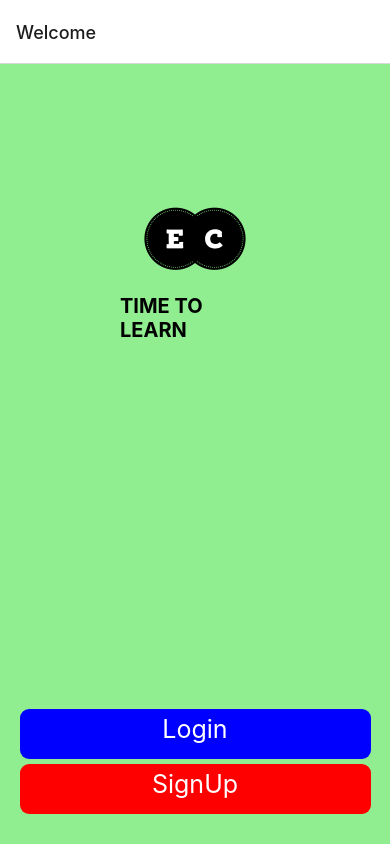
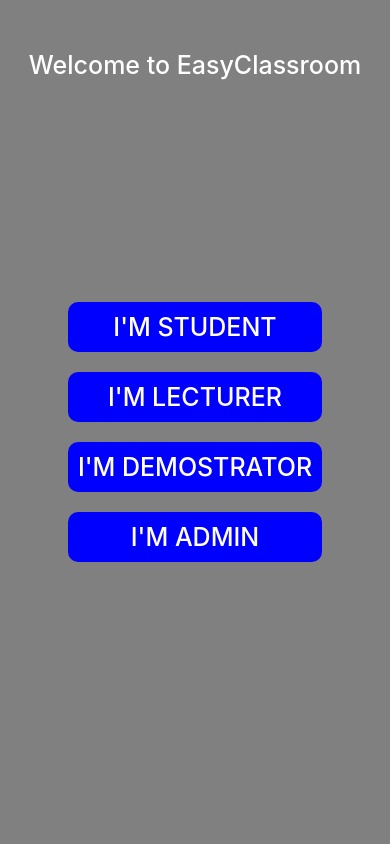
Before and after one commit to minshaf998/easyClassroom, a React Native app: screen /Person in a window 390 px wide. Built offline with nearby package versions, Linux system fonts and the light colour scheme.

Commit message:
some changes

```diff
--- a/app/navigation/AuthNavigator.js
+++ b/app/navigation/AuthNavigator.js
@@ -5,20 +5,20 @@ import WelcomeScreen from "../screens/WelcomeScreen";
 import LoginScreen from "../screens/LoginScreen";
 import RegisterScreen from "../screens/RegisterScreen";
 import PersonScreen from "../screens/PersonScreen";
-import StudentDashboardScreen from "../screens/StudentDashboardScreen";
-import LectrerDashboardScreen from "../screens/LecturerDashboardScreen";
-import DemoDashboardScreen from "../screens/DemoDashboardScreen";
-import AdminDashboard from "../screens/AdminDashboardScreen";
+import StudentDashboardScreen from "../screens/Student/StudentDashboardScreen";
+import LectrerDashboardScreen from "../screens/Lecture/LecturerDashboardScreen";
+import DemoDashboardScreen from "../screens/Demo/DemoDashboardScreen";
+import AdminDashboard from "../screens/Admin/AdminDashboardScreen";
 import SignUp from "../screens/SignUpScreen";
 
 const Stack = createStackNavigator();
 
 const AuthNavigator = () => (
-  <Stack.Navigator screenOptions={{ headerShown: true }}>
+  <Stack.Navigator screenOptions={{ headerShown: false }}>
     <Stack.Screen name="Welcome" component={WelcomeScreen} />
     <Stack.Screen name="Login" component={LoginScreen} />
     <Stack.Screen name="Register" component={RegisterScreen} />
-    {/* <Stack.Screen name="Person" component={PersonScreen} /> */}
+    <Stack.Screen name="Person" component={PersonScreen} />
     <Stack.Screen name="StudentDashboard" component={StudentDashboardScreen} />
     <Stack.Screen name="LectrereDashboard" component={LectrerDashboardScreen} />
     <Stack.Screen name="DemoDashboard" component={DemoDashboardScreen} />
--- a/app/screens/LoginScreen.js
+++ b/app/screens/LoginScreen.js
@@ -40,7 +40,7 @@ const LoginScreen = ({ navigation }) => {
           <TouchableOpacity
             style={styles.buttonSignup}
             title={"Signup"}
-            onPress={() => navigation.navigate("SignUp")}
+            onPress={() => navigation.navigate("Person")}
             // onPress={this.onpress}
           >
             <Text style={styles.buttontext}>SignUp</Text>
--- a/app/screens/PersonScreen.js
+++ b/app/screens/PersonScreen.js
@@ -63,8 +63,8 @@ const styles = StyleSheet.create({
   },
 
   box: {
-    backgroundColor: "lightgreen",
-    width: "85%",
+    backgroundColor: "blue",
+    // width: "85%",
     marginTop: 20,
     height: 50,
     borderRadius: 10,
@@ -75,7 +75,8 @@ const styles = StyleSheet.create({
     fontSize: 25,
     fontWeight: "500",
     alignSelf: "center",
-    paddingTop: 7,
+    color: "white",
+    // paddingTop: 7,
   },
 
   titleText: {
--- a/app/screens/WelcomeScreen.js
+++ b/app/screens/WelcomeScreen.js
@@ -31,7 +31,7 @@ function WelcomeScreen({ navigation }) {
         <TouchableOpacity
           style={[styles.button, { backgroundColor: "red", marginTop: 5 }]}
           title="Register"
-          onPress={() => navigation.navigate("SignUp")}
+          onPress={() => navigation.navigate("Person")}
         >
           <Text style={styles.buttonText}>SignUp</Text>
         </TouchableOpacity>
```
Also changed, not shown: app/screens/Admin/AdminDashboardScreen.js (renamed from app/screens/AdminDashboardScreen.js), app/screens/Demo/DemoDashboardScreen.js (renamed from app/screens/DemoDashboardScreen.js), app/screens/Lecture/LecturerDashboardScreen.js (renamed from app/screens/LecturerDashboardScreen.js), app/screens/Student/StudentDashboardScreen.js (renamed from app/screens/StudentDashboardScreen.js).
